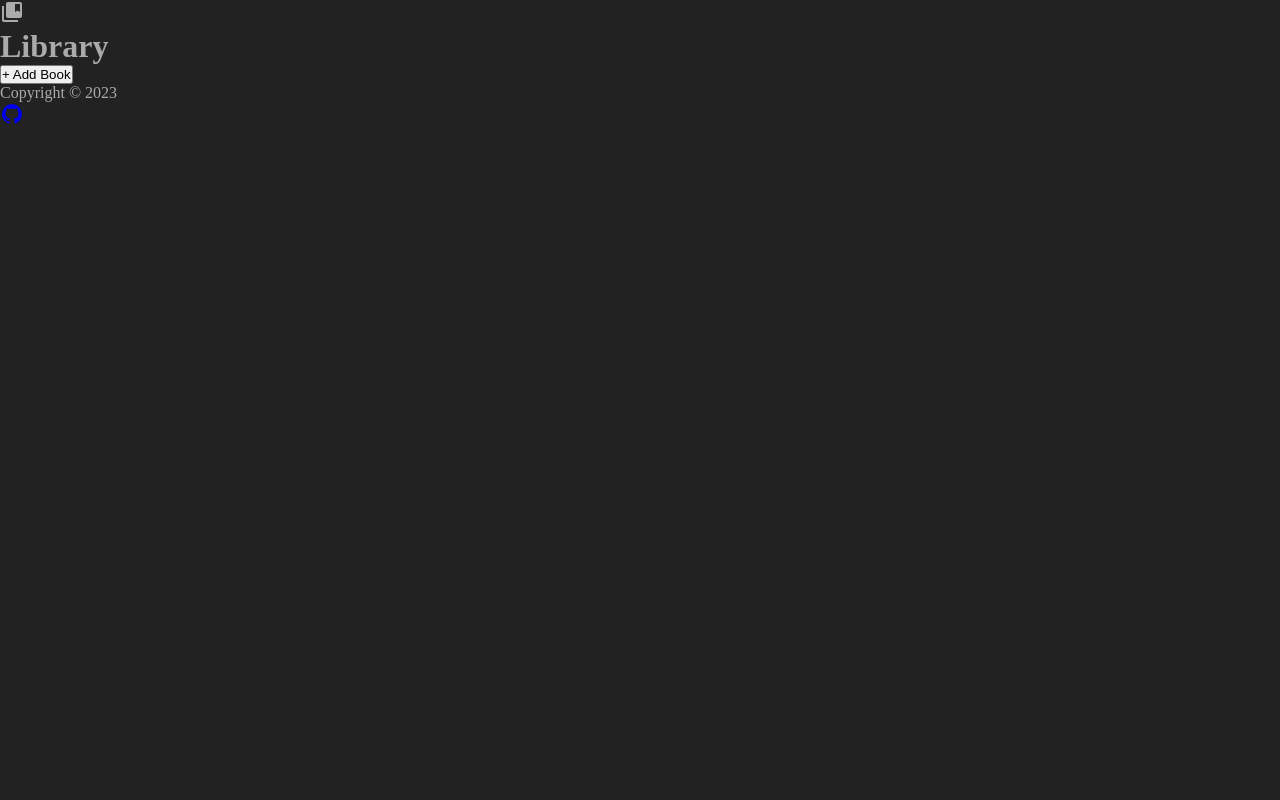
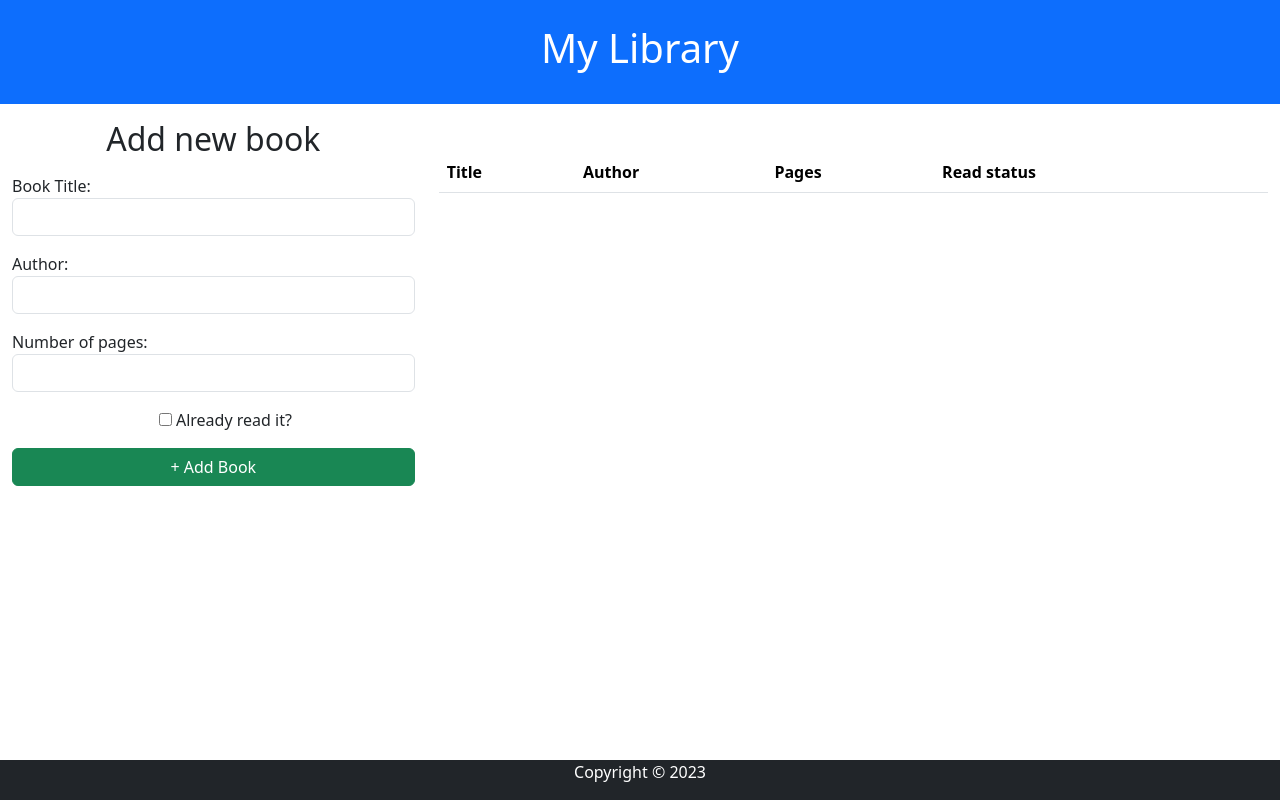
Before and after one commit to NukeTurtle/library, a plain HTML site: page index.html in a window 1280 px wide. Drawn offline with nearby package versions, Linux system fonts and the light colour scheme.

Commit message:
New feature: changed web layout with bootstrap, form input for adding books, table structure for display stored books.

```diff
--- a/index.html
+++ b/index.html
@@ -6,37 +6,66 @@
     <meta name="viewport" content="width=device-width, initial-scale=1.0">
     <link rel="stylesheet" href="./css-reset-touch.css">
     <link rel="stylesheet" href="./style.css">
+    <link href="https://cdn.jsdelivr.net/npm/bootstrap@5.3.0-alpha1/dist/css/bootstrap.min.css" rel="stylesheet" integrity="sha384-GLhlTQ8iRABdZLl6O3oVMWSktQOp6b7In1Zl3/Jr59b6EGGoI1aFkw7cmDA6j6gD" crossorigin="anonymous">
     <title>Library</title>
 </head>
-<body>
+<body class="d-flex flex-column min-vh-100">
     <!-- Header -->
-    <header>
-        <div class="container">
-            <svg style="width:24px;height:24px" viewBox="0 0 24 24">
-                <path fill="currentColor" d="M4 6H2V20C2 21.1 2.9 22 4 22H18V20H4V6M20 2H8C6.9 2 6 2.9 6 4V16C6 17.1 6.9 18 8 18H20C21.1 18 22 17.1 22 16V4C22 2.9 21.1 2 20 2M20 12L17.5 10.5L15 12V4H20V12Z" />
-            </svg>
-            <h1>Library</h1>
+    <header class="p-4 bg-primary text-white text-center">
+        <h1>My Library</h1>
+    </header>
+    <content>
+        <div class="container-fluid">
+            <div class="row">
+                <div class="col-sm-4 left">
+                    <h2 class="mt-3 mb-3 text-center">Add new book</h2>
+                    <div class="form-container">
+                        <form id="form">
+                            <div class="form-group mb-3">
+                                <label for="title">Book Title:</label>
+                                <input type="text" class="form-control" id="title">
+                            </div>
+                            <div class="form-group mb-3">
+                                <label for="author">Author:</label>
+                                <input type="text" class="form-control" id="author">
+                            </div>
+                            <div class="form-group mb-3">
+                                <label for="pages">Number of pages:</label>
+                                <input type="text" class="form-control" id="pages">
+                            </div>
+                            <div class="form-check text-center mb-3">
+                                <input type="checkbox" id="read">
+                                <label for="read">Already read it?</label>
+                            </div>
+                            <button type="submit" id="submit" class="col-12 btn btn-success btn-mg">+ Add Book</button>
+                        </form>
+                    </div>
+                </div>
+                <div class="col-sm-8 right">
+                    <table class="table table-striped mt-5">
+                        <thead>
+                            <tr>
+                                <th>Title</th>
+                                <th>Author</th>
+                                <th>Pages</th>
+                                <th>Read status</th>
+                                <th></th>
+                            </tr>
+                        </thead>
+                        <tbody id="book-list"></tbody>
+                    </table>
+                </div>
+            </div>
         </div>
-    </header>
-
-    <!-- Main Section -->
-    <main>
-        <button id="addBookBtn">+ Add Book</button>
-        <div id="myLibrary"></div>
-    </main>
-
+    </content>
     <!-- Footer -->
-    <footer>
+    <footer class="mt-auto bg-dark text-white text-center">
         <p>
             Copyright &copy;
             <script>document.write(new Date().getFullYear())</script>
         </p>
-        <a href="#" target="_blank">
-            <svg style="width:24px;height:24px" viewBox="0 0 24 24">
-                <path fill="currentColor" d="M12,2A10,10 0 0,0 2,12C2,16.42 4.87,20.17 8.84,21.5C9.34,21.58 9.5,21.27 9.5,21C9.5,20.77 9.5,20.14 9.5,19.31C6.73,19.91 6.14,17.97 6.14,17.97C5.68,16.81 5.03,16.5 5.03,16.5C4.12,15.88 5.1,15.9 5.1,15.9C6.1,15.97 6.63,16.93 6.63,16.93C7.5,18.45 8.97,18 9.54,17.76C9.63,17.11 9.89,16.67 10.17,16.42C7.95,16.17 5.62,15.31 5.62,11.5C5.62,10.39 6,9.5 6.65,8.79C6.55,8.54 6.2,7.5 6.75,6.15C6.75,6.15 7.59,5.88 9.5,7.17C10.29,6.95 11.15,6.84 12,6.84C12.85,6.84 13.71,6.95 14.5,7.17C16.41,5.88 17.25,6.15 17.25,6.15C17.8,7.5 17.45,8.54 17.35,8.79C18,9.5 18.38,10.39 18.38,11.5C18.38,15.32 16.04,16.16 13.81,16.41C14.17,16.72 14.5,17.33 14.5,18.26C14.5,19.6 14.5,20.68 14.5,21C14.5,21.27 14.66,21.59 15.17,21.5C19.14,20.16 22,16.42 22,12A10,10 0 0,0 12,2Z" />
-            </svg>
-        </a>
     </footer>
     <script src="./functions.js"></script>
+    <script src="https://cdn.jsdelivr.net/npm/bootstrap@5.3.0-alpha1/dist/js/bootstrap.bundle.min.js" integrity="sha384-w76AqPfDkMBDXo30jS1Sgez6pr3x5MlQ1ZAGC+nuZB+EYdgRZgiwxhTBTkF7CXvN" crossorigin="anonymous"></script>
 </body>
 </html>
```
